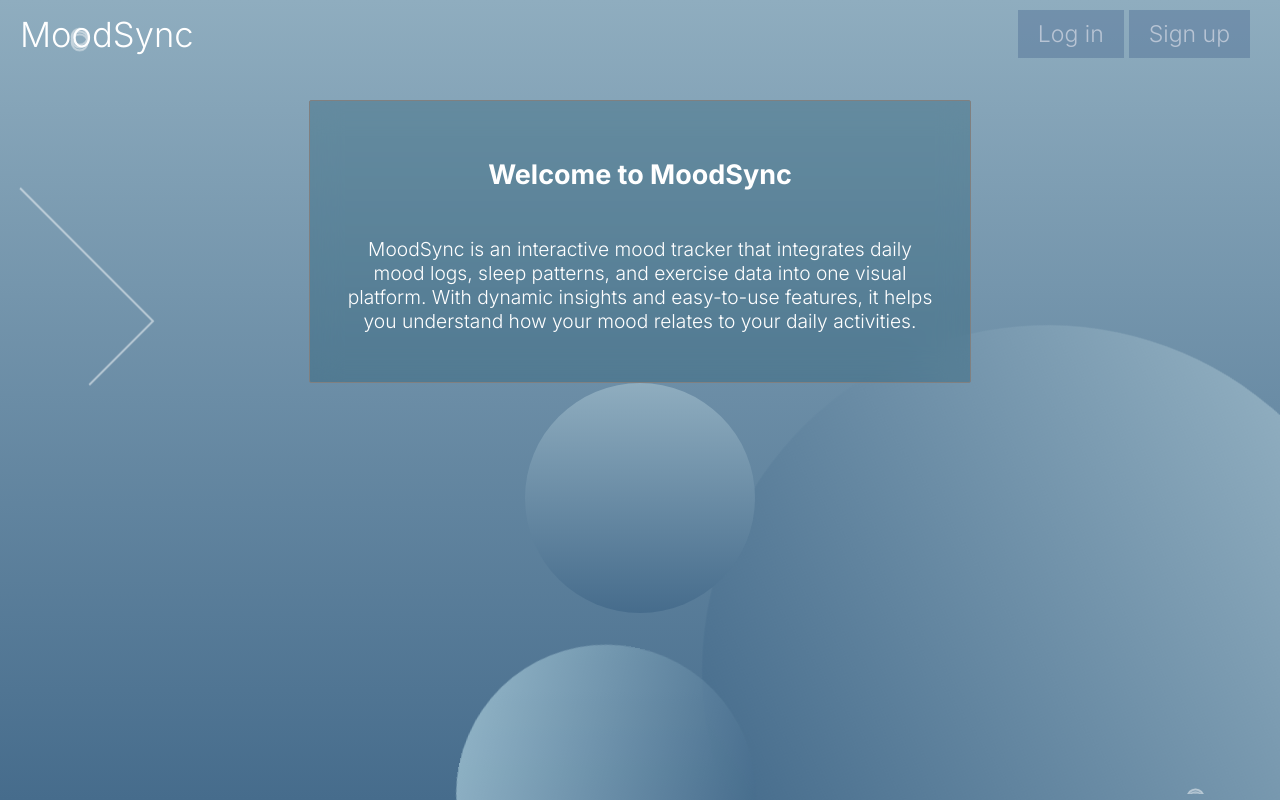
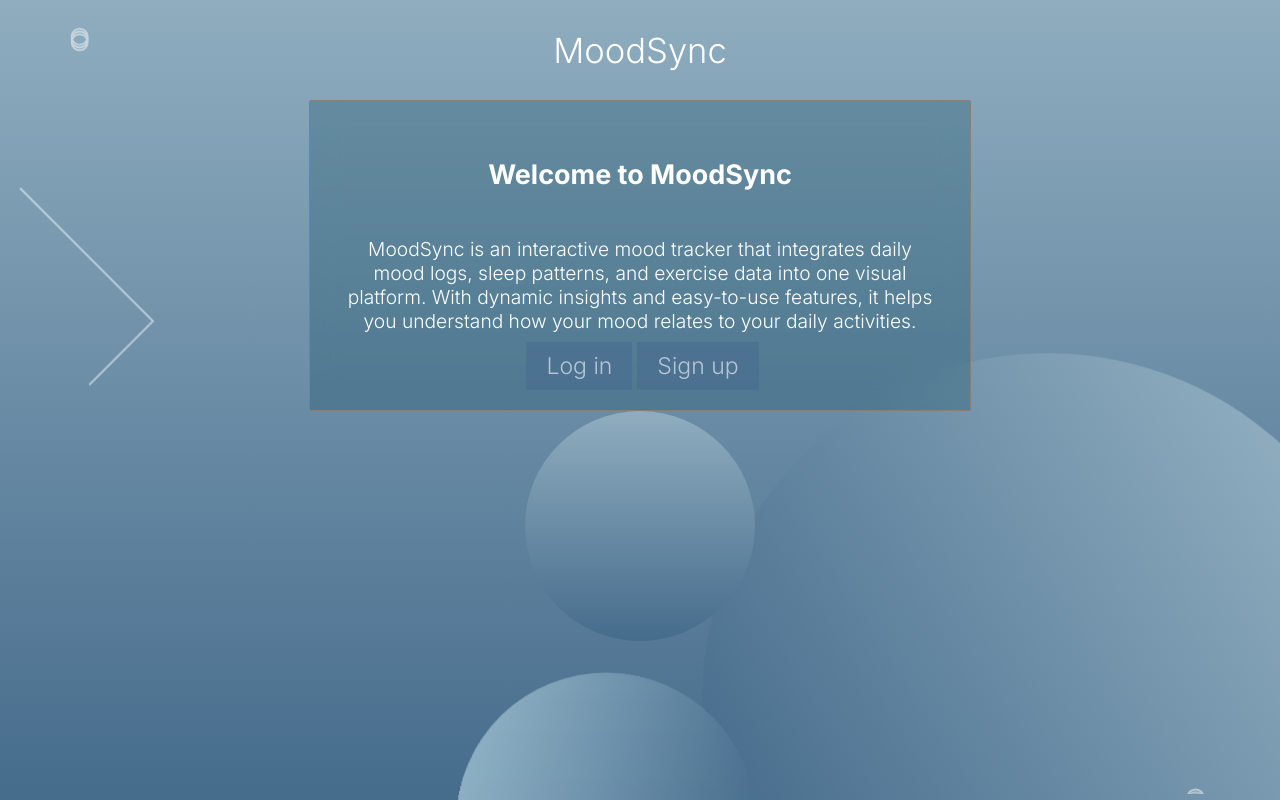
Before and after one commit to laurensmithdev/moodapp, a Next.js app: page / in a window 1280 px wide. Built offline with nearby package versions, Linux system fonts and the light colour scheme.

Commit message:
changed nav

```diff
--- a/src/app/navigation/PublicNav.css
+++ b/src/app/navigation/PublicNav.css
@@ -16,7 +16,9 @@
     color: white;
     font-size: 1.5em;
     text-decoration: none;
-    margin: 0;
+    margin: auto;
+    text-align: center;
+    margin-top: 20px;
 }
 
 .topnav ul {
@@ -35,6 +37,10 @@
 
 .topnav-btn:hover {
     color: #ddd;
+}
+
+.active {
+font-weight: 700;
 }
 
 /* nav button animation */
--- a/src/app/navigation/PublicNav.tsx
+++ b/src/app/navigation/PublicNav.tsx
@@ -9,20 +9,6 @@ const PublicNav: React.FC = () => {
             <Link href='/' className='topnav-title'>
                 MoodSync
             </Link>
-            <nav>
-                <ul>
-                    <li>
-                        <Link href='/login' className='topnav-btn'>
-                            Log in
-                        </Link>
-                    </li>
-                    <li>
-                        <Link href='/signup' className='topnav-btn'>
-                            Sign up
-                        </Link>
-                    </li>
-                </ul>
-            </nav>
         </div>
     );
 };
--- a/src/app/page.tsx
+++ b/src/app/page.tsx
@@ -18,6 +18,10 @@ const Home: React.FC = () => {
         <div className='flexbox-p'>
           <p>MoodSync is an interactive mood tracker that integrates daily mood logs, sleep patterns, and exercise data into one visual platform. With dynamic insights and easy-to-use features, it helps you understand how your mood relates to your daily activities.</p>
         </div>
+        <div className='buttons-container'>
+          <Link href='/login' className='topnav-btn'>Log in</Link>
+          <Link href='/signup' className='topnav-btn'>Sign up</Link>
+        </div>
       </div>
       <SVGComponents />
     </div>
```
